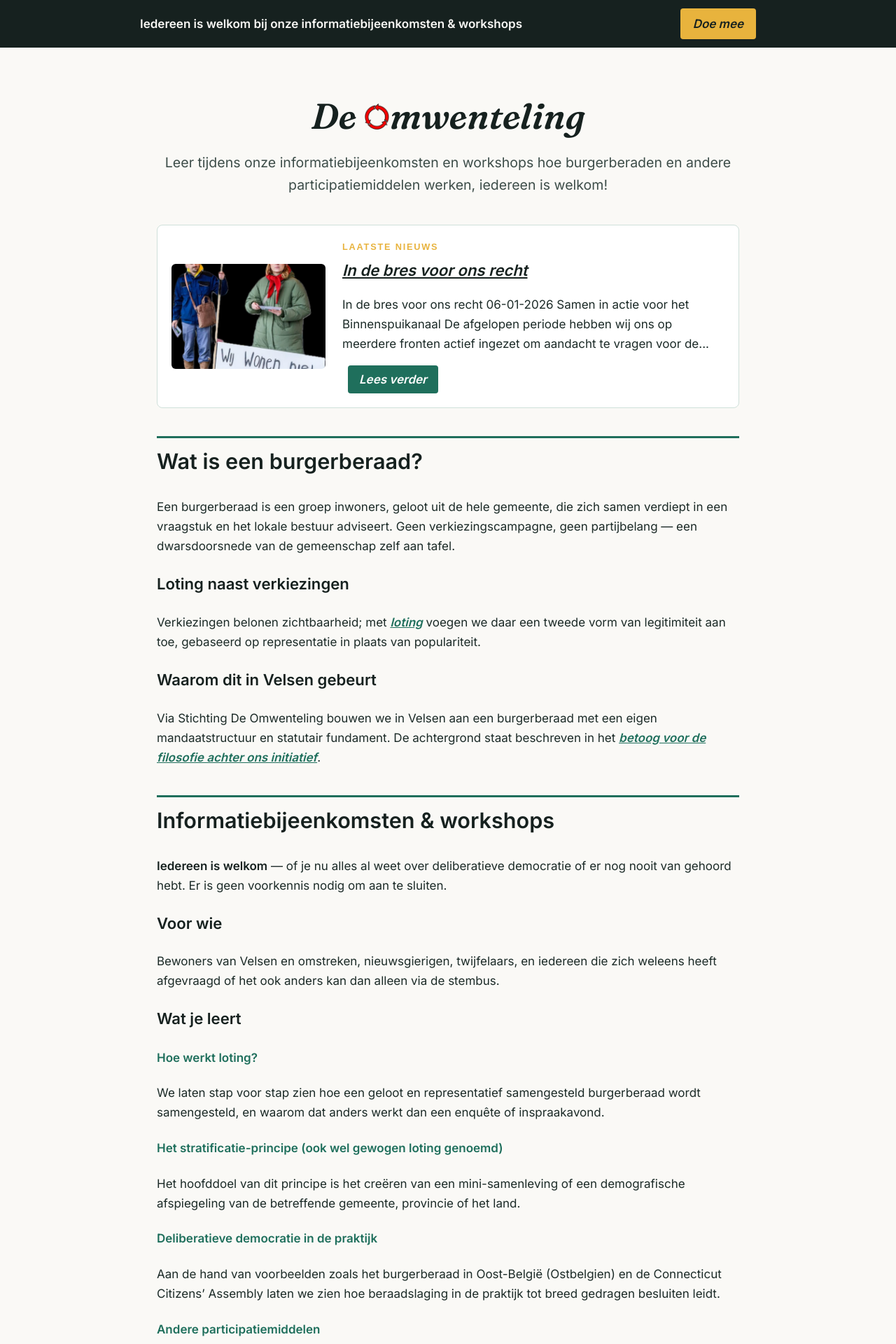
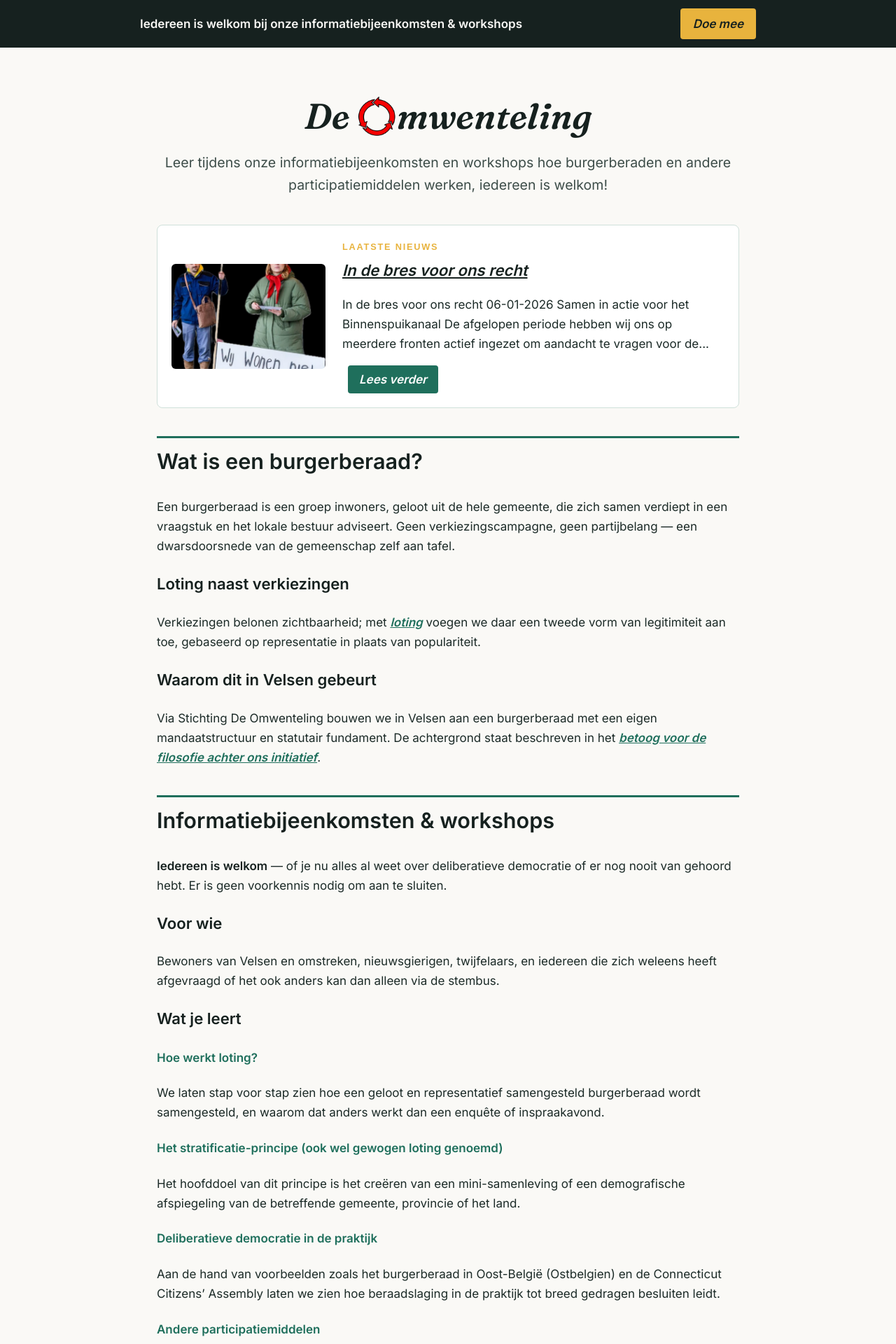
Before and after one commit to Klikblitser/Omwenteling, a Jekyll site: the page built from index.md, in a window 1280 px wide. Shown: the top 1920 px of the page at 70% size. Built offline with Jekyll 4.4.1, drawn with Linux system fonts in a browser that asks for light colours.

Commit message:
iets grotere O

```diff
--- a/assets/css/style.scss
+++ b/assets/css/style.scss
@@ -90,9 +90,9 @@ header .title {
 
 /* De O is het logo; alleen die draait bij hover */
 header .title .title-o {
-  height: 0.72em;          /* ≈ kapitaalhoogte van Fraunces */
+  height: 1.1em;          /* ≈ kapitaalhoogte van Fraunces */
   width: auto;
-  vertical-align: -0.02em;
+  vertical-align: -0.2em;
   transition: transform 0.8s ease;
 }
 
```
